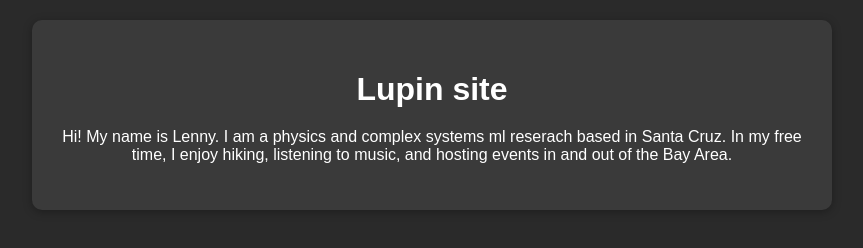
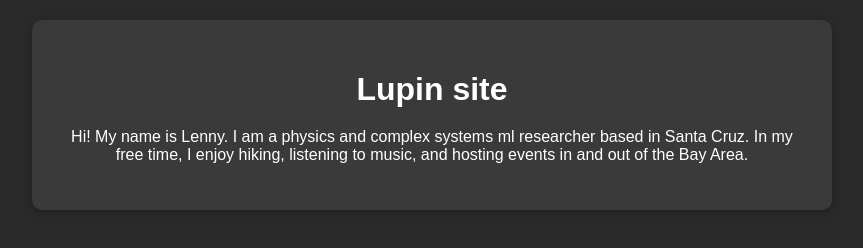
Before and after one commit to lupify/lupin.github.io, a plain HTML site: page index.html in a window 1280 px wide. Shown: the whole page, without its empty margins (208-1071 px from the left). Drawn offline with Linux system fonts and the light colour scheme.

Commit message:
spelling

```diff
--- a/index.html
+++ b/index.html
@@ -51,7 +51,7 @@
 <body>
     <div class="container">
         <h1>Lupin site</h1>
-        <p>Hi! My name is Lenny. I am a physics and complex systems ml reserach based in Santa Cruz. In my free time, I enjoy hiking, listening to music, and hosting events in and out of the Bay Area.</p>
+        <p>Hi! My name is Lenny. I am a physics and complex systems ml researcher based in Santa Cruz. In my free time, I enjoy hiking, listening to music, and hosting events in and out of the Bay Area.</p>
     </div>
 </body>
 </html>
```
